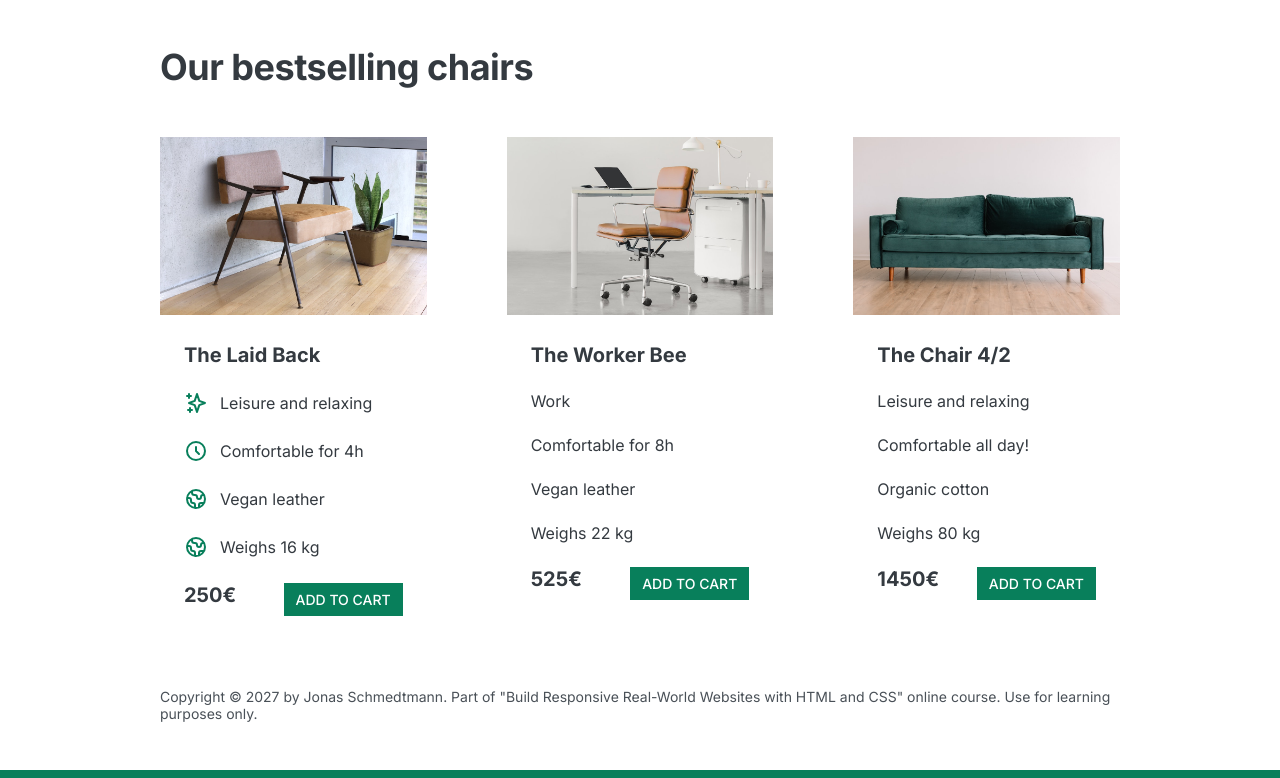
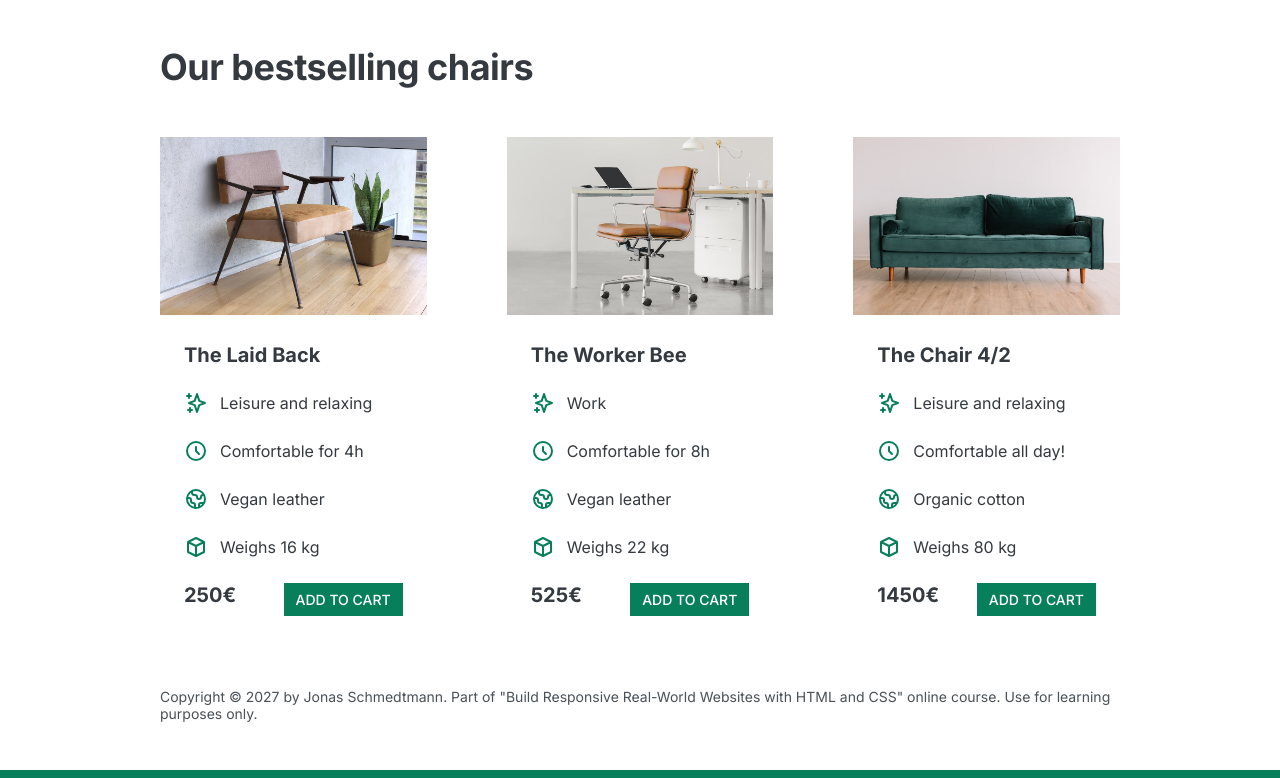
Before and after one commit to pouryourlove/webdesign, a plain HTML site: page index.html in a window 1280 px wide. Shown: the part 1150-1928 px from the top of the page. Drawn offline with Linux system fonts and the light colour scheme.

Commit message:
last icon changed

```diff
--- a/index.html
+++ b/index.html
@@ -193,7 +193,7 @@
                       stroke-linecap="round"
                       stroke-linejoin="round"
                       stroke-width="2"
-                      d="M3.055 11H5a2 2 0 012 2v1a2 2 0 002 2 2 2 0 012 2v2.945M8 3.935V5.5A2.5 2.5 0 0010.5 8h.5a2 2 0 012 2 2 2 0 104 0 2 2 0 012-2h1.064M15 20.488V18a2 2 0 012-2h3.064M21 12a9 9 0 11-18 0 9 9 0 0118 0z"
+                      d="M20 7l-8-4-8 4m16 0l-8 4m8-4v10l-8 4m0-10L4 7m8 4v10M4 7v10l8 4"
                     />
                   </svg>
                   <span>Weighs 16 kg</span>
@@ -212,15 +212,71 @@
               <h3>The Worker Bee</h3>
               <ul class="chair-details">
                 <li>
+                  <svg
+                    xmlns="http://www.w3.org/2000/svg"
+                    class="chair-icon"
+                    fill="none"
+                    viewBox="0 0 24 24"
+                    stroke="currentColor"
+                  >
+                    <path
+                      stroke-linecap="round"
+                      stroke-linejoin="round"
+                      stroke-width="2"
+                      d="M5 3v4M3 5h4M6 17v4m-2-2h4m5-16l2.286 6.857L21 12l-5.714 2.143L13 21l-2.286-6.857L5 12l5.714-2.143L13 3z"
+                    />
+                  </svg>
                   <span>Work</span>
                 </li>
                 <li>
+                  <svg
+                    xmlns="http://www.w3.org/2000/svg"
+                    class="chair-icon"
+                    fill="none"
+                    viewBox="0 0 24 24"
+                    stroke="currentColor"
+                  >
+                    <path
+                      stroke-linecap="round"
+                      stroke-linejoin="round"
+                      stroke-width="2"
+                      d="M12 8v4l3 3m6-3a9 9 0 11-18 0 9 9 0 0118 0z"
+                    />
+                  </svg>
                   <span>Comfortable for 8h</span>
                 </li>
                 <li>
+                  <svg
+                    xmlns="http://www.w3.org/2000/svg"
+                    class="chair-icon"
+                    fill="none"
+                    viewBox="0 0 24 24"
+                    stroke="currentColor"
+                  >
+                    <path
+                      stroke-linecap="round"
+                      stroke-linejoin="round"
+                      stroke-width="2"
+                      d="M3.055 11H5a2 2 0 012 2v1a2 2 0 002 2 2 2 0 012 2v2.945M8 3.935V5.5A2.5 2.5 0 0010.5 8h.5a2 2 0 012 2 2 2 0 104 0 2 2 0 012-2h1.064M15 20.488V18a2 2 0 012-2h3.064M21 12a9 9 0 11-18 0 9 9 0 0118 0z"
+                    />
+                  </svg>
                   <span>Vegan leather</span>
                 </li>
                 <li>
+                  <svg
+                    xmlns="http://www.w3.org/2000/svg"
+                    class="chair-icon"
+                    fill="none"
+                    viewBox="0 0 24 24"
+                    stroke="currentColor"
+                  >
+                    <path
+                      stroke-linecap="round"
+                      stroke-linejoin="round"
+                      stroke-width="2"
+                      d="M20 7l-8-4-8 4m16 0l-8 4m8-4v10l-8 4m0-10L4 7m8 4v10M4 7v10l8 4"
+                    />
+                  </svg>
                   <span>Weighs 22 kg</span>
                 </li>
               </ul>
@@ -237,15 +293,71 @@
               <h3>The Chair 4/2</h3>
               <ul class="chair-details">
                 <li>
+                  <svg
+                    xmlns="http://www.w3.org/2000/svg"
+                    class="chair-icon"
+                    fill="none"
+                    viewBox="0 0 24 24"
+                    stroke="currentColor"
+                  >
+                    <path
+                      stroke-linecap="round"
+                      stroke-linejoin="round"
+                      stroke-width="2"
+                      d="M5 3v4M3 5h4M6 17v4m-2-2h4m5-16l2.286 6.857L21 12l-5.714 2.143L13 21l-2.286-6.857L5 12l5.714-2.143L13 3z"
+                    />
+                  </svg>
                   <span>Leisure and relaxing</span>
                 </li>
                 <li>
+                  <svg
+                    xmlns="http://www.w3.org/2000/svg"
+                    class="chair-icon"
+                    fill="none"
+                    viewBox="0 0 24 24"
+                    stroke="currentColor"
+                  >
+                    <path
+                      stroke-linecap="round"
+                      stroke-linejoin="round"
+                      stroke-width="2"
+                      d="M12 8v4l3 3m6-3a9 9 0 11-18 0 9 9 0 0118 0z"
+                    />
+                  </svg>
                   <span>Comfortable all day!</span>
                 </li>
                 <li>
+                  <svg
+                    xmlns="http://www.w3.org/2000/svg"
+                    class="chair-icon"
+                    fill="none"
+                    viewBox="0 0 24 24"
+                    stroke="currentColor"
+                  >
+                    <path
+                      stroke-linecap="round"
+                      stroke-linejoin="round"
+                      stroke-width="2"
+                      d="M3.055 11H5a2 2 0 012 2v1a2 2 0 002 2 2 2 0 012 2v2.945M8 3.935V5.5A2.5 2.5 0 0010.5 8h.5a2 2 0 012 2 2 2 0 104 0 2 2 0 012-2h1.064M15 20.488V18a2 2 0 012-2h3.064M21 12a9 9 0 11-18 0 9 9 0 0118 0z"
+                    />
+                  </svg>
                   <span>Organic cotton</span>
                 </li>
                 <li>
+                  <svg
+                    xmlns="http://www.w3.org/2000/svg"
+                    class="chair-icon"
+                    fill="none"
+                    viewBox="0 0 24 24"
+                    stroke="currentColor"
+                  >
+                    <path
+                      stroke-linecap="round"
+                      stroke-linejoin="round"
+                      stroke-width="2"
+                      d="M20 7l-8-4-8 4m16 0l-8 4m8-4v10l-8 4m0-10L4 7m8 4v10M4 7v10l8 4"
+                    />
+                  </svg>
                   <span>Weighs 80 kg</span>
                 </li>
               </ul>
```
